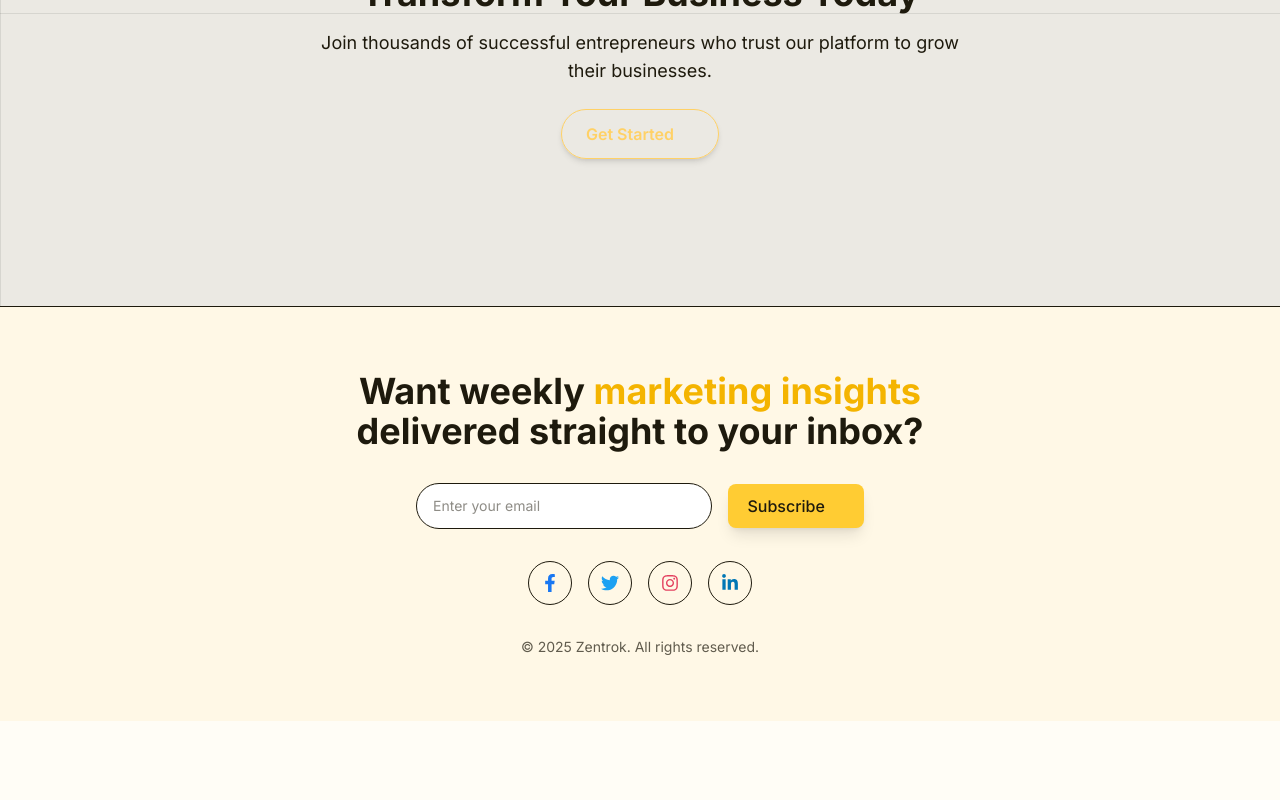
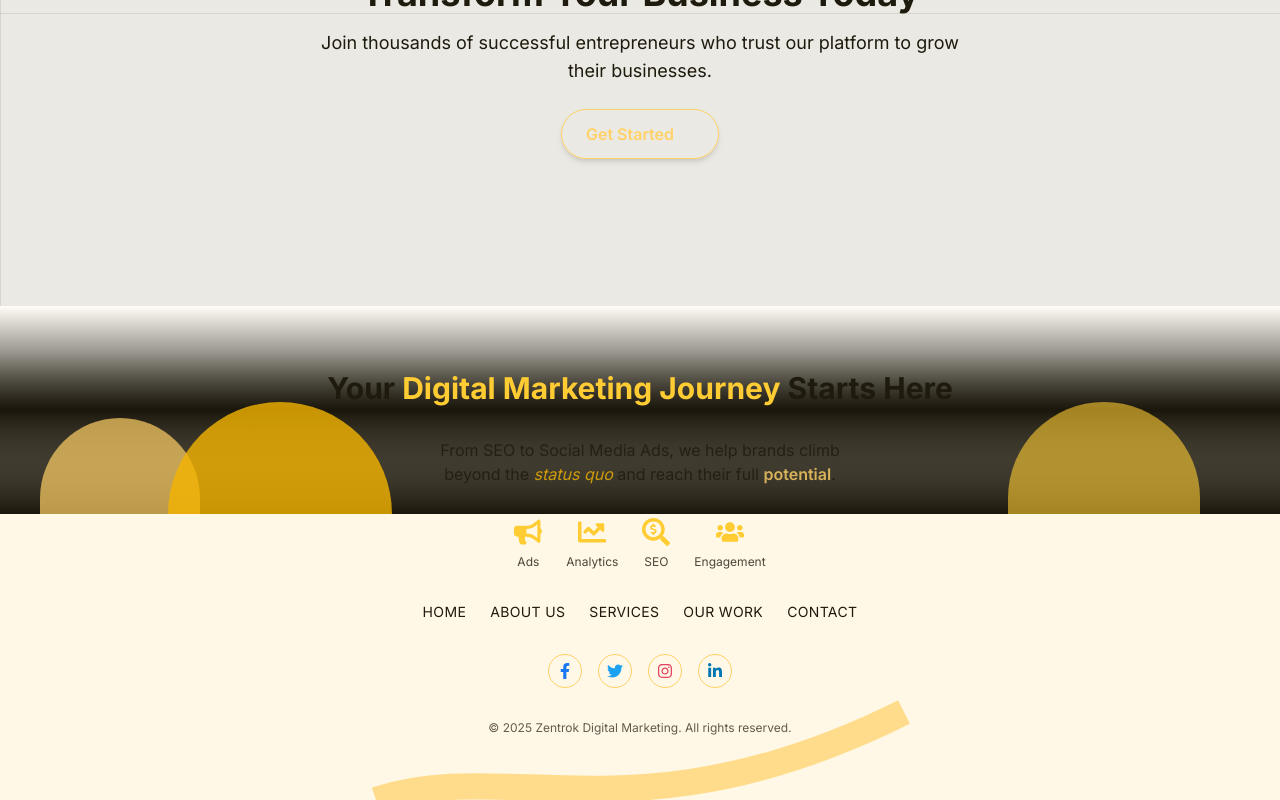
Before and after one commit to Zentrok-Private-Limited/Zentrok, a Next.js app: page / in a window 1280 px wide. Shown: the part 3987-4787 px from the top of the page. Before the commit the page ends 4708 px from the top, so only its background shows below. Built offline with nearby package versions, Linux system fonts and the light colour scheme; a web font is replaced by a local one.

Commit message:
Footer Updated

```diff
--- a/components/Footer.tsx
+++ b/components/Footer.tsx
@@ -1,160 +1,148 @@
 "use client";
 
-import React, { useEffect, useState } from "react";
+import React from "react";
 import { motion } from "framer-motion";
-import { FaFacebookF, FaTwitter, FaInstagram, FaLinkedinIn } from "react-icons/fa";
-import { Send } from "lucide-react";
-import { useTheme } from "next-themes";
+import {
+  FaFacebookF,
+  FaTwitter,
+  FaInstagram,
+  FaLinkedinIn,
+  FaBullhorn,
+  FaChartLine,
+  FaSearchDollar,
+  FaUsers,
+} from "react-icons/fa";
 
-const AnimatedFooter: React.FC = () => {
-  const { theme } = useTheme();
-  const [mounted, setMounted] = useState(false);
-
-  // Newsletter state
-  const [email, setEmail] = useState("");
-  type Status = "idle" | "loading" | "success" | "error";
-  const [status, setStatus] = useState<Status>("idle");
-
-  useEffect(() => setMounted(true), []);
-  if (!mounted) return null;
-
-  // Submit handler
-  const handleSubmit = async (e: React.FormEvent<HTMLFormElement>) => {
-    e.preventDefault();
-    if (!email) return;
-
-    setStatus("loading");
-
-    try {
-      const response = await fetch("https://z-backend-neon.vercel.app/api/subscribe/", {
-        method: "POST",
-        headers: { "Content-Type": "application/json" },
-        body: JSON.stringify({ email }),
-      });
-
-      if (response.ok) {
-        setStatus("success");
-        setEmail("");
-      } else {
-        setStatus("error");
-      }
-    } catch (error) {
-      console.error("Subscription error:", error);
-      setStatus("error");
-    }
-
-    setTimeout(() => setStatus("idle"), 3000);
-  };
-
-  // Theme-driven colors
-  const foreground = `var(--foreground)`;
-  const inputBg = `var(--surface-1000)`;
-  const footerBg = `var(--surface-900)`;
-  const buttonBg = `var(--sun)`;
-  const buttonText = `#1e1a0d`;
-  const borderColor = `var(--foreground)`;
-
-  // Socials with brand colors
-  const socialIcons = [
-    { Icon: FaFacebookF, link: "https://www.facebook.com/profile.php?id=61579906194112", color: "#1877F2" }, // Facebook blue
-    { Icon: FaTwitter, link: "https://x.com/Zentrok_05", color: "#1DA1F2" }, // Twitter sky blue
-    { Icon: FaInstagram, link: "https://www.instagram.com/zentrok_/", color: "#E4405F" }, // Instagram pink/red
-    { Icon: FaLinkedinIn, link: "#", color: "#0077B5" }, // LinkedIn blue
+const MarketingFooter: React.FC = () => {
+  const navLinks = [
+    { label: "Home", href: "/" },
+    { label: "About Us", href: "/about" },
+    { label: "Services", href: "/services" },
+    { label: "Our Work", href: "/our-work" },
+    { label: "Contact", href: "/contact" },
   ];
 
-  const getButtonText = () => {
-    switch (status) {
-      case "loading":
-        return "Subscribing...";
-      case "success":
-        return "Subscribed! 🎉";
-      case "error":
-        return "Try Again";
-      default:
-        return "Subscribe";
-    }
-  };
+  const socials = [
+    { Icon: FaFacebookF, href: "#", color: "#1877F2" },
+    { Icon: FaTwitter, href: "#", color: "#1DA1F2" },
+    { Icon: FaInstagram, href: "#", color: "#E4405F" },
+    { Icon: FaLinkedinIn, href: "#", color: "#0077B5" },
+  ];
+
+  const marketingIcons = [
+    { Icon: FaBullhorn, label: "Ads" },
+    { Icon: FaChartLine, label: "Analytics" },
+    { Icon: FaSearchDollar, label: "SEO" },
+    { Icon: FaUsers, label: "Engagement" },
+  ];
 
   return (
     <footer
-      className="w-full border-t"
-      style={{ borderColor, backgroundColor: footerBg }}
+      className="relative w-full overflow-hidden"
+      style={{
+        backgroundColor: "var(--surface-900)",
+        color: "var(--foreground)",
+      }}
     >
-      <div className="max-w-7xl mx-auto flex flex-col items-center text-center py-16 px-6 space-y-8">
-        {/* Heading */}
-        <h2
-          className="text-3xl md:text-4xl font-bold max-w-xl"
-          style={{ color: foreground }}
-        >
-          Want weekly{" "}
-          <span className="" style={{ color: "var(--amber)" }}>
-            marketing insights
-          </span>{" "}
-          delivered straight to your inbox?
+      {/* Background Mountains */}
+      <div
+        className="absolute top-0 left-0 w-full h-52"
+        style={{
+          background: `linear-gradient(to top, var(--surface-900), var(--surface-800), var(--background))`,
+        }}
+      >
+        <div className="absolute bottom-0 left-0 w-full h-[160px]" style={{ background: "linear-gradient(to top, var(--surface-800), transparent)" }} />
+        <div className="absolute bottom-0 left-10 w-40 h-24 rounded-t-full opacity-70" style={{ backgroundColor: "var(--honey)" }} />
+        <div className="absolute bottom-0 left-42 w-56 h-28 rounded-t-full opacity-80" style={{ backgroundColor: "var(--amber)" }} />
+        <div className="absolute bottom-0 right-20 w-48 h-28 rounded-t-full opacity-60" style={{ backgroundColor: "var(--sun)" }} />
+      </div>
+
+      {/* Road Path */}
+      <motion.div
+        initial={{ pathLength: 0 }}
+        animate={{ pathLength: 1 }}
+        transition={{ duration: 2, ease: "easeInOut" }}
+        className="absolute bottom-0 left-0 w-full h-44"
+      >
+        <svg viewBox="0 0 600 200" className="w-full h-full opacity-70">
+          <path
+            d="M0,200 C150,150 300,250 600,100"
+            stroke="var(--honey)"
+            strokeWidth="30"
+            fill="transparent"
+          />
+        </svg>
+      </motion.div>
+
+      {/* Content */}
+      <div className="relative z-10 max-w-7xl mx-auto px-6 py-16 text-center flex flex-col items-center space-y-8">
+        {/* Tagline */}
+        <h2 className="text-2xl md:text-3xl font-bold max-w-3xl whitespace-nowrap overflow-hidden text-ellipsis">
+          Your <span style={{ color: "var(--sun)" }}>Digital Marketing Journey</span> Starts Here
         </h2>
 
-        {/* Form */}
-        <form
-          onSubmit={handleSubmit}
-          className="flex flex-col sm:flex-row items-center gap-4 w-full max-w-md"
-        >
-          <input
-            type="email"
-            name="email"
-            placeholder="Enter your email"
-            value={email}
-            onChange={(e) => setEmail(e.target.value)}
-            required
-            className="flex-1 px-4 py-3 rounded-full border focus:outline-none text-sm"
-            style={{
-              backgroundColor: inputBg,
-              borderColor,
-              color: foreground,
-            }}
-          />
+        <p className="max-w-md opacity-80 text-sm md:text-base">
+          From SEO to Social Media Ads, we help brands climb beyond the{" "}
+          <span style={{ color: "var(--amber)", fontStyle: "italic" }}>status quo</span> and reach their full{" "}
+          <span style={{ fontWeight: 600, color: "var(--honey)" }}>potential</span>.
+        </p>
 
-          <motion.button
-            whileHover={{ scale: status === "loading" ? 1 : 1.04 }}
-            whileTap={{ scale: status === "loading" ? 1 : 0.96 }}
-            type="submit"
-            disabled={status === "loading"}
-            className="relative overflow-hidden flex items-center justify-center px-6 py-3 rounded-full font-semibold shadow-lg hover:shadow-xl group transition-all duration-300 disabled:bg-gray-500 disabled:cursor-not-allowed"
-            style={{
-              backgroundColor: buttonBg,
-              color: buttonText,
-            }}
-          >
-            <span className="relative mr-5 z-10">{getButtonText()}</span>
-            <Send
-              size={18}
-              style={{ color: buttonText }}
-              className="absolute right-4 opacity-0 translate-x-2 group-hover:opacity-100 group-hover:translate-x-0 transition-all duration-300 ease-in-out z-10"
-            />
-          </motion.button>
-        </form>
+        {/* Marketing Icons */}
+        <div className="flex flex-wrap justify-center gap-6">
+          {marketingIcons.map(({ Icon, label }, i) => (
+            <div
+              key={i}
+              className="flex flex-col items-center space-y-2"
+            >
+              <Icon size={28} style={{ color: "var(--sun)" }} />
+              <span className="text-xs opacity-80">{label}</span>
+            </div>
+          ))}
+        </div>
 
-        {/* Socials */}
+        {/* Navigation */}
+        <div className="flex flex-wrap justify-center gap-6 text-sm uppercase tracking-wide">
+          {navLinks.map((link, i) => (
+            <a
+              key={i}
+              href={link.href}
+              className="transition-colors"
+              style={{ color: "var(--foreground)" }}
+              onMouseEnter={(e) => (e.currentTarget.style.color = "var(--sun)")}
+              onMouseLeave={(e) => (e.currentTarget.style.color = "var(--foreground)")}
+            >
+              {link.label}
+            </a>
+          ))}
+        </div>
+
+        {/* Social Icons */}
         <div className="flex space-x-4">
-          {socialIcons.map(({ Icon, link, color }, idx) => (
+          {socials.map(({ Icon, href, color }, i) => (
             <motion.a
-              key={idx}
-              whileHover={{ scale: 1.1 }}
-              whileTap={{ scale: 0.95 }}
-              href={link}
-              className="p-3 rounded-full border transition-colors duration-300"
-              style={{ borderColor }}
+              key={i}
+              href={href}
+              target="_blank"
+              rel="noopener noreferrer"
+              whileHover={{ scale: 1.2 }}
+              className="p-2 rounded-full border"
+              style={{
+                borderColor: "var(--honey)",
+                backgroundColor: "transparent",
+              }}
             >
-              <Icon size={18} style={{ color }} />
+              <Icon size={16} style={{ color }} />
             </motion.a>
           ))}
         </div>
 
-        <p className="text-sm opacity-70" style={{ color: foreground }}>
-          © {new Date().getFullYear()} Zentrok. All rights reserved.
+        {/* Copyright */}
+        <p className="text-xs opacity-70" style={{ color: "var(--foreground)" }}>
+          © {new Date().getFullYear()} Zentrok Digital Marketing. All rights reserved.
         </p>
       </div>
     </footer>
   );
 };
 
-export default AnimatedFooter;
+export default MarketingFooter;
```
